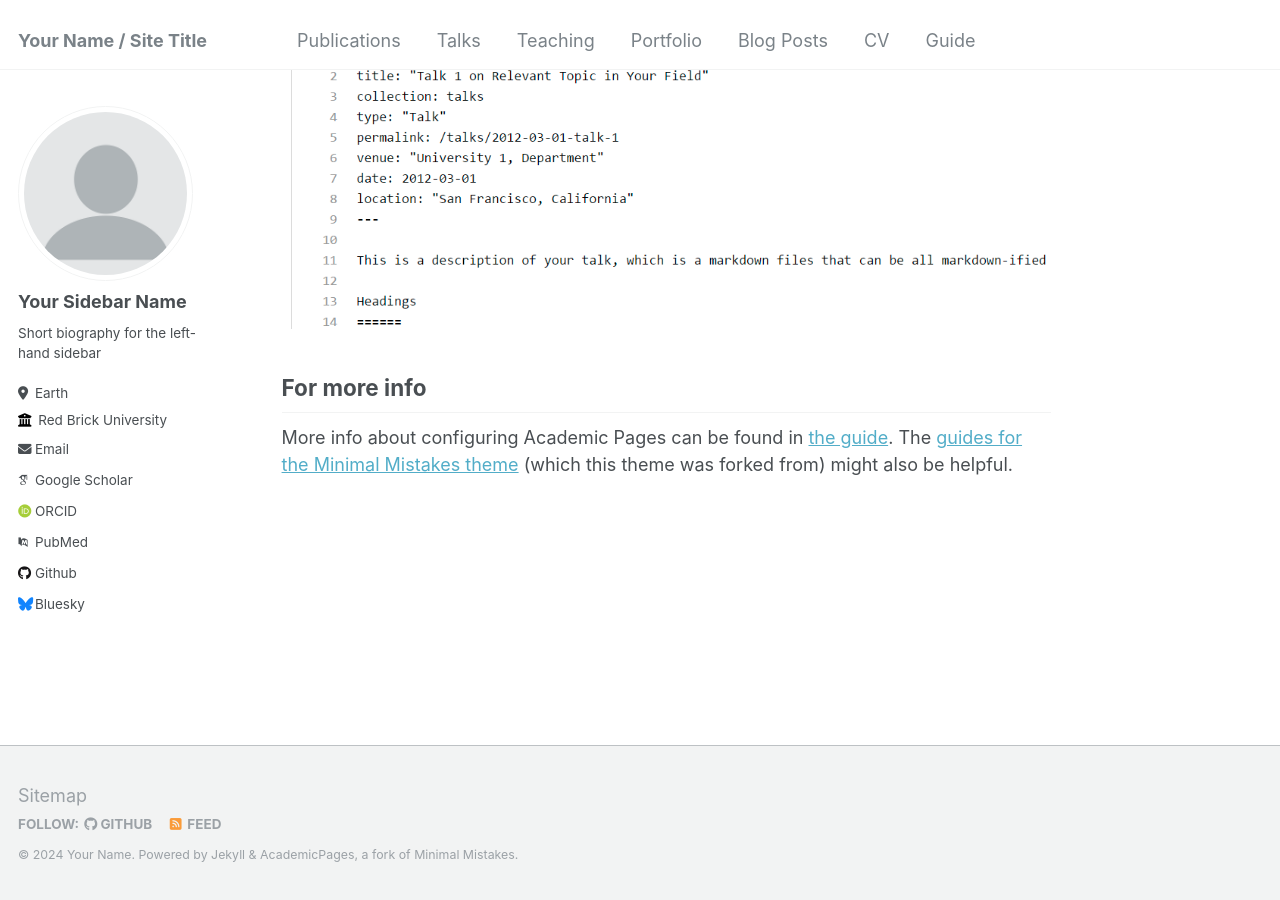
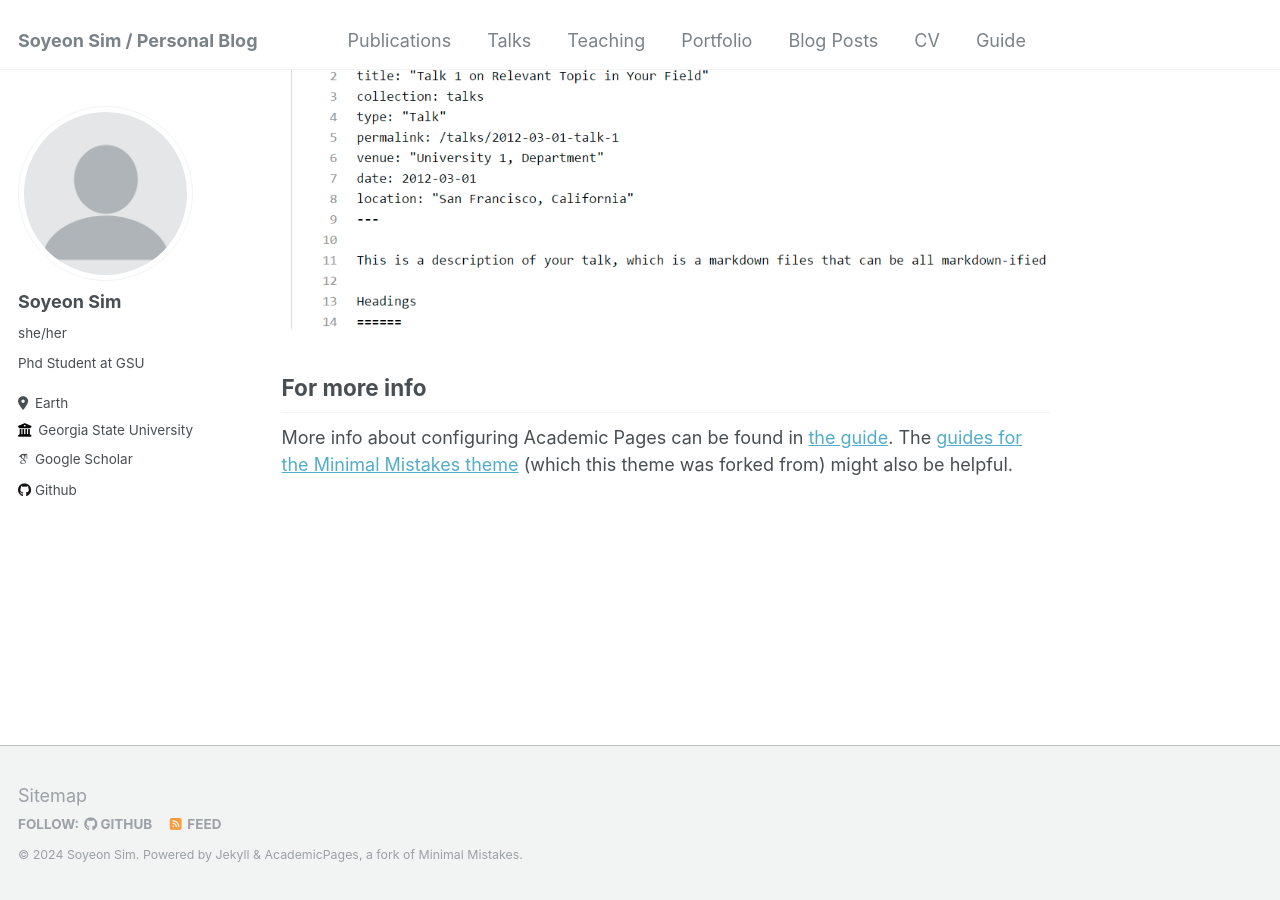
Before and after one commit to soyeonsim1/soyeonsim1.github.io, a Jekyll site: the page built from _pages/about.md, in a window 1280 px wide and 900 px high, scrolled down 2660 px. Built offline with Jekyll 4.4.1, drawn with Linux system fonts in a browser that asks for light colours; some web fonts are replaced.

Commit message:
Update _config.yml

```diff
--- a/_config.yml
+++ b/_config.yml
@@ -8,13 +8,13 @@
 
 # Basic Site Settings
 locale                   : "en-US"
-title                    : "Your Name / Site Title"
+title                    : "Soyeon Sim / Personal Blog"
 title_separator          : "-"
-name                     : &name "Your Name"
-description              : &description "personal description"
-url                      : https://academicpages.github.io # the base hostname & protocol for your site e.g. "https://mmistakes.github.io"
+name                     : &name "Soyeon Sim"
+description              : &description "Phd Student at GSU"
+url                      : https://soyeonsim1.github.io # the base hostname & protocol for your site e.g. "https://mmistakes.github.io"
 baseurl                  : "" # the subpath of your site, e.g. "/blog"
-repository               : "academicpages/academicpages.github.io"
+repository               : "soyeonsim1/soyeonsim1.github.io"
 
 # Site Author - The following control what appear as part of the author content on the side bar.
 #               If a field is blank the icon and link will not appear, otherwise it will be shown.
@@ -22,33 +22,33 @@
 author:
   # Biographic information
   avatar           : "profile.png"
-  name             : "Your Sidebar Name"
-  pronouns         : # example: "she/her"
-  bio              : "Short biography for the left-hand sidebar"
+  name             : "Soyeon Sim"
+  pronouns         : "she/her"
+  bio              : "Phd Student at GSU"
   location         : "Earth"
-  employer         : "Red Brick University"
+  employer         : "Georgia State University"
   uri              : # URL
-  email            : "none@example.org"
+  email            : # "none@example.org"
 
   # Academic websites
   arxiv            : # URL - Update with the correct link to your profile
-  googlescholar    : "https://scholar.google.com/citations?user=PS_CX0AAAAAJ"
+  googlescholar    : "https://scholar.google.com/citations?user=Ziw5qBUAAAAJ&hl=en"
   impactstory      : # URL
-  orcid            : "http://orcid.org/yourorcidurl"
+  orcid            : # "http://orcid.org/yourorcidurl"
   semantic         : # URL
-  pubmed           : "https://www.ncbi.nlm.nih.gov/pubmed/?term=john+snow"
+  pubmed           : # "https://www.ncbi.nlm.nih.gov/pubmed/?term=john+snow"
   researchgate     : # URL
 
   # Repositories and software development
   bitbucket        : # Username - Update with your username on the site
   codepen          : # Username
   dribbble         : # Username
-  github           : "academicpages"
+  github           : "soyeonsim1"
   kaggle           : # Username
   stackoverflow    : # User number or user number and name (i.e., use "1" or "1/jeff-atwood")
 
   # Social media
-  bluesky          : "bsky.app" # Replace this with you Bluesky username
+  bluesky          : # "bsky.app" # Replace this with you Bluesky username
   facebook         : # Username
   flickr           : # Username
   foursquare       : # Username
```
